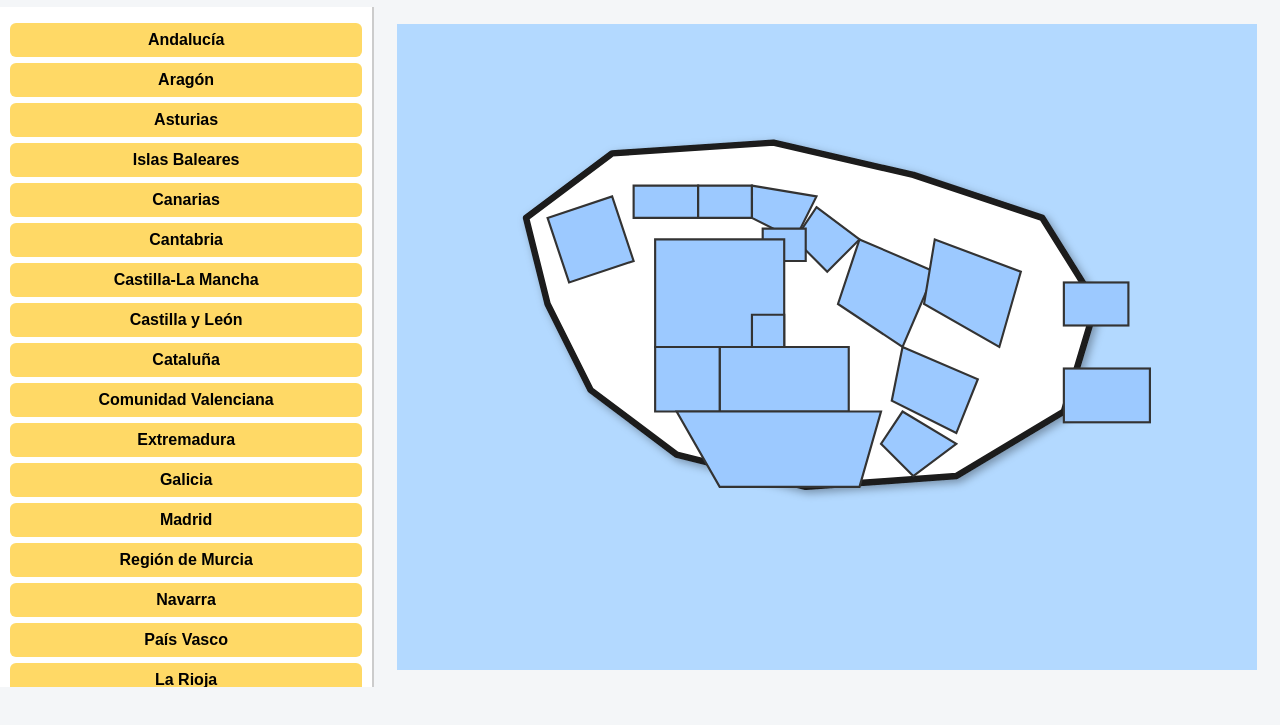
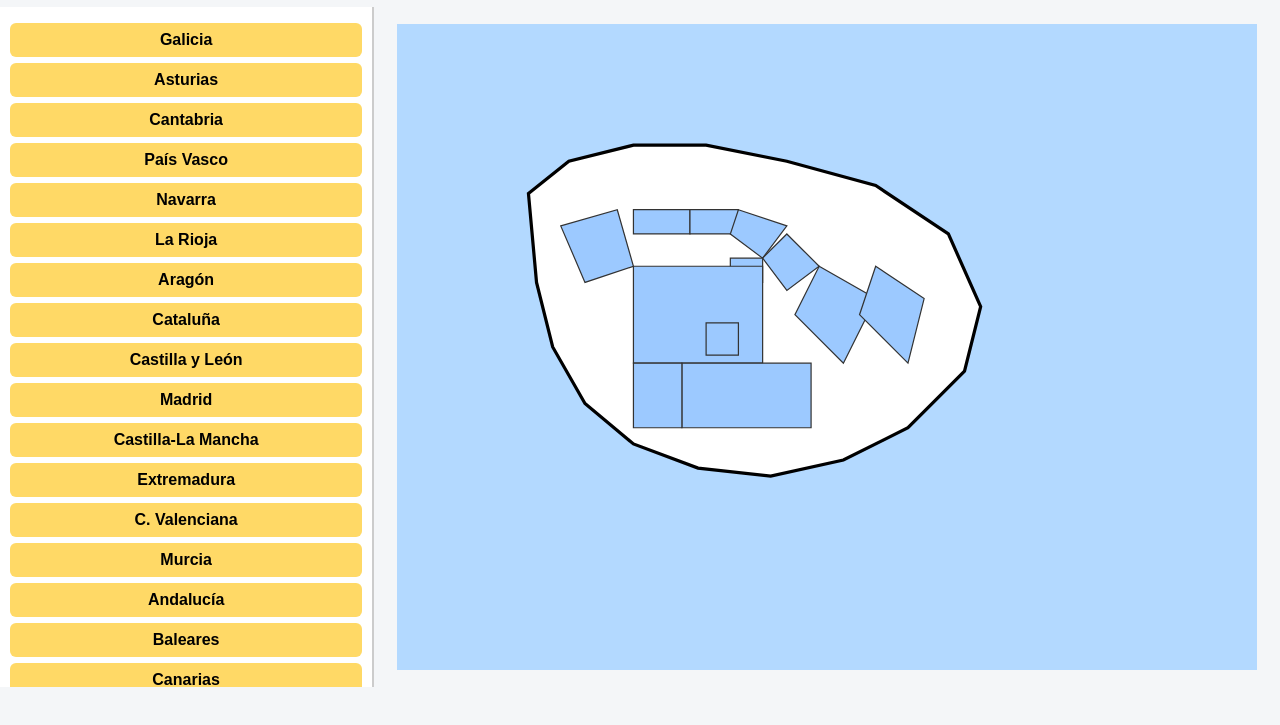
Before and after one commit to DRB-YO/escape-room-ccaa, a plain HTML site: page index.html in a window 1280 px wide. Shown: the part 73-798 px from the top of the page. Drawn offline with Linux system fonts and the light colour scheme.

Commit message:
index.html

```diff
--- a/index.html
+++ b/index.html
@@ -13,7 +13,7 @@
 
   h1 {
     text-align: center;
-    margin: 10px 0 5px 0;
+    margin: 10px 0 5px;
   }
 
   #progreso {
@@ -29,7 +29,7 @@
 
   #etiquetas {
     width: 28%;
-    background: #ffffff;
+    background: white;
     padding: 10px;
     border-right: 2px solid #ccc;
     overflow-y: auto;
@@ -55,17 +55,23 @@
   svg {
     width: 95%;
     height: 95%;
-    background: #b3d9ff; /* MAR */
+    background: #b3d9ff; /* mar */
   }
 
   .zona {
     fill: #9cc9ff;
     stroke: #333;
-    stroke-width: 2;
+    stroke-width: 1.5;
   }
 
   .correcta {
     fill: #8bcf9c !important;
+  }
+
+  .contorno {
+    fill: #ffffff;
+    stroke: #000;
+    stroke-width: 4;
   }
 </style>
 </head>
@@ -79,107 +85,46 @@
 
   <!-- ETIQUETAS -->
   <div id="etiquetas">
+    <div class="etiqueta" draggable="true" data-id="galicia">Galicia</div>
+    <div class="etiqueta" draggable="true" data-id="asturias">Asturias</div>
+    <div class="etiqueta" draggable="true" data-id="cantabria">Cantabria</div>
+    <div class="etiqueta" draggable="true" data-id="pais-vasco">País Vasco</div>
+    <div class="etiqueta" draggable="true" data-id="navarra">Navarra</div>
+    <div class="etiqueta" draggable="true" data-id="rioja">La Rioja</div>
+    <div class="etiqueta" draggable="true" data-id="aragon">Aragón</div>
+    <div class="etiqueta" draggable="true" data-id="cataluna">Cataluña</div>
+    <div class="etiqueta" draggable="true" data-id="castilla-leon">Castilla y León</div>
+    <div class="etiqueta" draggable="true" data-id="madrid">Madrid</div>
+    <div class="etiqueta" draggable="true" data-id="castilla-lamancha">Castilla-La Mancha</div>
+    <div class="etiqueta" draggable="true" data-id="extremadura">Extremadura</div>
+    <div class="etiqueta" draggable="true" data-id="comunidad-valenciana">C. Valenciana</div>
+    <div class="etiqueta" draggable="true" data-id="murcia">Murcia</div>
     <div class="etiqueta" draggable="true" data-id="andalucia">Andalucía</div>
-    <div class="etiqueta" draggable="true" data-id="aragon">Aragón</div>
-    <div class="etiqueta" draggable="true" data-id="asturias">Asturias</div>
-    <div class="etiqueta" draggable="true" data-id="baleares">Islas Baleares</div>
+    <div class="etiqueta" draggable="true" data-id="baleares">Baleares</div>
     <div class="etiqueta" draggable="true" data-id="canarias">Canarias</div>
-    <div class="etiqueta" draggable="true" data-id="cantabria">Cantabria</div>
-    <div class="etiqueta" draggable="true" data-id="castilla-lamancha">Castilla-La Mancha</div>
-    <div class="etiqueta" draggable="true" data-id="castilla-leon">Castilla y León</div>
-    <div class="etiqueta" draggable="true" data-id="cataluna">Cataluña</div>
-    <div class="etiqueta" draggable="true" data-id="comunidad-valenciana">Comunidad Valenciana</div>
-    <div class="etiqueta" draggable="true" data-id="extremadura">Extremadura</div>
-    <div class="etiqueta" draggable="true" data-id="galicia">Galicia</div>
-    <div class="etiqueta" draggable="true" data-id="madrid">Madrid</div>
-    <div class="etiqueta" draggable="true" data-id="murcia">Región de Murcia</div>
-    <div class="etiqueta" draggable="true" data-id="navarra">Navarra</div>
-    <div class="etiqueta" draggable="true" data-id="pais-vasco">País Vasco</div>
-    <div class="etiqueta" draggable="true" data-id="rioja">La Rioja</div>
   </div>
 
   <!-- MAPA -->
   <div id="mapa">
-    <svg viewBox="0 0 800 600" xmlns="http://www.w3.org/2000/svg">
+    <svg viewBox="0 0 1000 800" xmlns="http://www.w3.org/2000/svg">
 
-      <!-- SOMBRA -->
-      <defs>
-        <filter id="sombra">
-          <feDropShadow dx="3" dy="3" stdDeviation="4" flood-color="#00000055"/>
-        </filter>
-      </defs>
+      <!-- CONTORNO REAL DE ESPAÑA (SIMPLIFICADO) -->
+      <path class="contorno"
+        d="M130,210 L180,170 L260,150 L350,150 L450,170 L560,200
+           L650,260 L690,350 L670,430 L600,500 L520,540 L430,560
+           L340,550 L260,520 L200,470 L160,400 L140,320 Z"/>
 
-      <!-- CONTORNO DE ESPAÑA -->
-      <path
-        d="M120,180 L200,120 L350,110 L480,140 L600,180 L650,260
-           L620,360 L520,420 L380,430 L260,400 L180,340 L140,260 Z"
-        fill="#ffffff"
-        stroke="#1a1a1a"
-        stroke-width="6"
-        stroke-linejoin="round"
-        stroke-linecap="round"
-        filter="url(#sombra)"
-      />
-
-      <!-- COMUNIDADES -->
-      <path id="galicia" class="zona" d="M140,180 L200,160 L220,220 L160,240 Z"/>
-      <path id="asturias" class="zona" d="M220,150 L280,150 L280,180 L220,180 Z"/>
-      <path id="cantabria" class="zona" d="M280,150 L330,150 L330,180 L280,180 Z"/>
-      <path id="pais-vasco" class="zona" d="M330,150 L390,160 L370,200 L330,180 Z"/>
-      <path id="navarra" class="zona" d="M390,170 L430,200 L400,230 L370,200 Z"/>
-      <path id="rioja" class="zona" d="M340,190 L380,190 L380,220 L340,220 Z"/>
-      <path id="aragon" class="zona" d="M430,200 L500,230 L470,300 L410,260 Z"/>
-      <path id="cataluna" class="zona" d="M500,200 L580,230 L560,300 L490,260 Z"/>
-      <path id="castilla-leon" class="zona" d="M240,200 L360,200 L360,300 L240,300 Z"/>
-      <path id="madrid" class="zona" d="M330,270 L360,270 L360,300 L330,300 Z"/>
-      <path id="castilla-lamancha" class="zona" d="M300,300 L420,300 L420,360 L300,360 Z"/>
-      <path id="extremadura" class="zona" d="M240,300 L300,300 L300,360 L240,360 Z"/>
-      <path id="comunidad-valenciana" class="zona" d="M470,300 L540,330 L520,380 L460,350 Z"/>
-      <path id="murcia" class="zona" d="M470,360 L520,390 L480,420 L450,390 Z"/>
-      <path id="andalucia" class="zona" d="M260,360 L450,360 L430,430 L300,430 Z"/>
-
-      <!-- ISLAS -->
-      <rect id="baleares" class="zona" x="620" y="240" width="60" height="40"/>
-      <rect id="canarias" class="zona" x="620" y="320" width="80" height="50"/>
-
-    </svg>
-  </div>
-</div>
-
-<script>
-  const etiquetas = document.querySelectorAll('.etiqueta');
-  const zonas = document.querySelectorAll('.zona');
-  let correctas = 0;
-
-  etiquetas.forEach(et => {
-    et.addEventListener('dragstart', e => {
-      e.dataTransfer.setData('text', et.dataset.id);
-    });
-  });
-
-  zonas.forEach(zona => {
-    zona.addEventListener('dragover', e => e.preventDefault());
-
-    zona.addEventListener('drop', e => {
-      e.preventDefault();
-      const idEtiqueta = e.dataTransfer.getData('text');
-
-      if (zona.id === idEtiqueta && !zona.classList.contains('correcta')) {
-        zona.classList.add('correcta');
-        document.querySelector(`.etiqueta[data-id="${idEtiqueta}"]`).remove();
-        correctas++;
-        document.getElementById('progreso').textContent =
-          `Completadas: ${correctas} / 17`;
-
-        if (correctas === 17) {
-          alert("🎉 ¡Enhorabuena! Has completado el mapa de España 🎉");
-        }
-      } else {
-        alert("❌ No es correcto. Inténtalo de nuevo.");
-      }
-    });
-  });
-</script>
-
-</body>
-</html>
+      <!-- COMUNIDADES (pedagógicas, dentro del contorno) -->
+      <path id="galicia" class="zona" d="M170,250 L240,230 L260,300 L200,320 Z"/>
+      <path id="asturias" class="zona" d="M260,230 L330,230 L330,260 L260,260 Z"/>
+      <path id="cantabria" class="zona" d="M330,230 L390,230 L390,260 L330,260 Z"/>
+      <path id="pais-vasco" class="zona" d="M390,230 L450,250 L420,290 L380,260 Z"/>
+      <path id="navarra" class="zona" d="M450,260 L490,300 L450,330 L420,290 Z"/>
+      <path id="rioja" class="zona" d="M380,290 L420,290 L420,320 L380,320 Z"/>
+      <path id="aragon" class="zona" d="M490,300 L560,340 L520,420 L460,360 Z"/>
+      <path id="cataluna" class="zona" d="M560,300 L620,340 L600,420 L540,360 Z"/>
+      <path id="castilla-leon" class="zona" d="M260,300 L420,300 L420,420 L260,420 Z"/>
+      <path id="madrid" class="zona" d="M350,370 L390,370 L390,410 L350,410 Z"/>
+      <path id="castilla-lamancha" class="zona" d="M320,420 L480,420 L480,500 L320,500 Z"/>
+      <path id="extremadura" class="zona" d="M260,420 L320,420 L320,500 L260,500 Z"/>
+      <path id="comunidad-valenciana" class="zona" d="M520,420 L580,4
```
